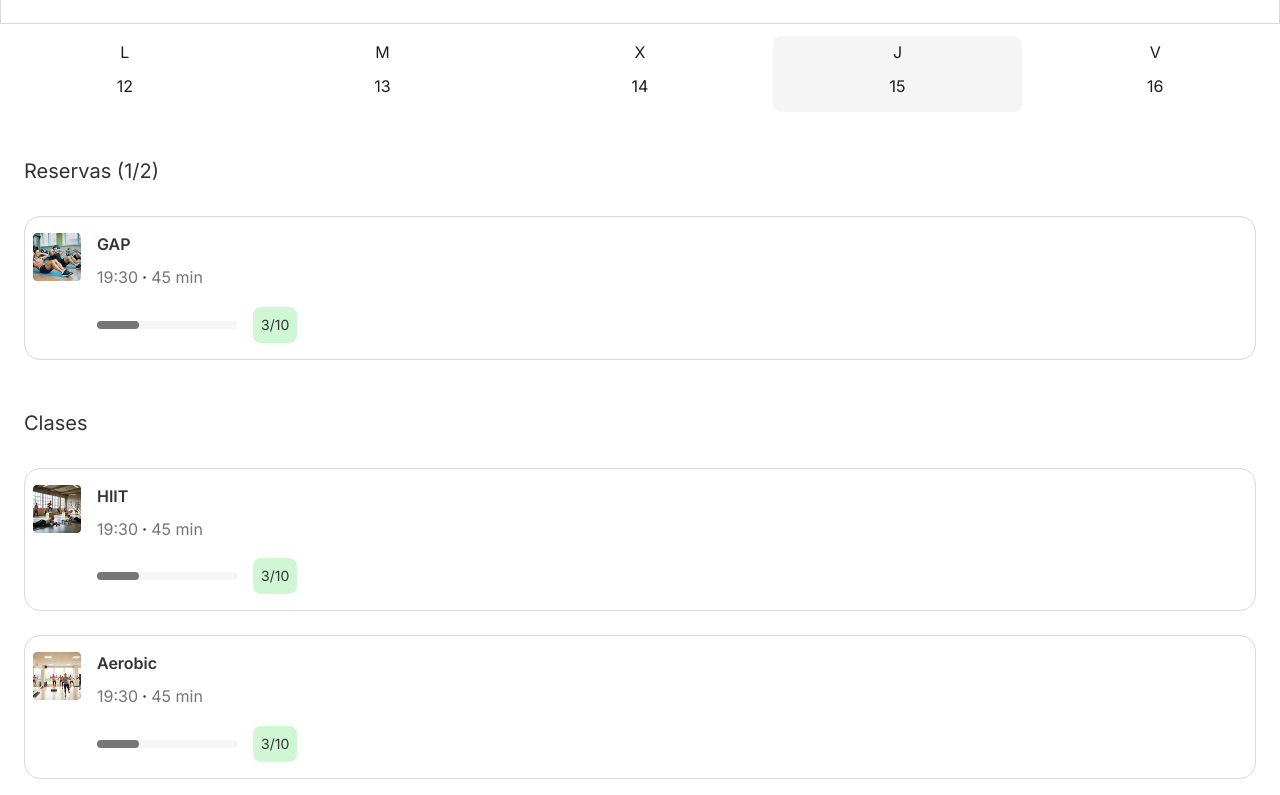
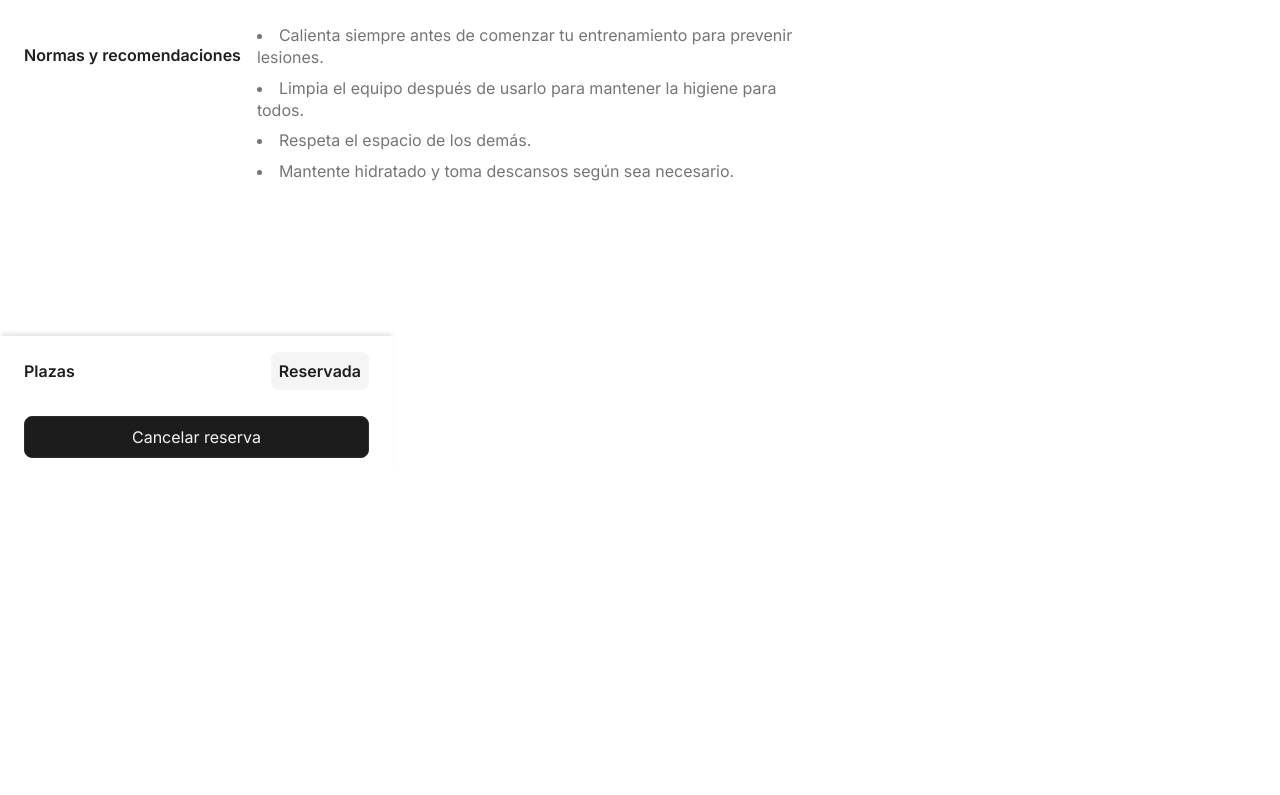
Before and after one commit to elenaferfor/berberechofit, a Django app: template fitapp/templates/fitapp/actividad.html in a window 1280 px wide. Shown: the part 326-1121 px from the top of the page. After the commit the page ends 784 px from the top, so only its background shows below. Run offline with Django 5.2, Linux system fonts and the light colour scheme; the template is opened without the code that fills it, so the values that code supplies are empty; some libraries are stand-ins or nearby versions.

Commit message:
Add detail html

```diff
--- /dev/null
+++ b/fitapp/static/css/style_actividad.css
@@ -0,0 +1,174 @@
+*{
+    margin: 0;
+    padding: 0;
+    box-sizing: border-box;
+}
+
+body{
+    font-family: "Inter", sans-serif;
+    font-optical-sizing: auto;
+    color: #1E1E1E;
+}
+
+/* HEADER */
+header{
+    display: flex;
+    padding: 24px;
+    align-items: center;
+    align-content: center;
+    gap: 0 16px;
+    align-self: stretch;
+    flex-wrap: wrap;
+    border: 1px solid #D9D9D9;
+
+}
+
+/* CONTENT */
+content{
+    display: flex;
+    padding: 16px 24px;
+    flex-direction: column;
+    align-items: flex-start;
+    gap: 24px;
+    align-self: stretch;
+}
+
+.infoActividad{
+    display: flex;
+    flex-direction: column;
+    justify-content: center;
+    align-items: flex-start;
+    gap: 24px;
+    align-self: stretch;
+}
+
+.infoActividadTop{
+    display: flex;
+    flex-direction: column;
+    align-items: flex-start;
+    align-self: stretch;
+
+    border-bottom: 1px solid #D9D9D9;
+}
+
+.infoLista{
+    display: flex;
+    padding: 12px 0;
+    align-items: flex-start;
+    gap: 12px;
+    align-self: stretch;
+}
+
+.infoLista > p{
+    font-size: 16px;
+    font-style: normal;
+    font-weight: 400;
+    line-height: 140%; /* 22.4px */
+}
+
+.infoActividadDescripcion{
+    display: flex;
+    min-width: 240px;
+    padding: 0;
+    align-items: flex-start;
+    align-content: flex-start;
+    gap: 16px 16px;
+    align-self: stretch;
+    flex-wrap: wrap;
+
+}
+
+.textoDescripcion{
+    display: flex;
+    flex-direction: column;
+    align-items: flex-start;
+    gap: 8px;
+    align-self: stretch;
+}
+
+h3{
+    font-size: 16px;
+    font-style: normal;
+    font-weight: 600;
+    line-height: 140%; /* 22.4px */
+}
+
+ul{
+    display: flex;
+    flex-direction: column;
+    align-items: flex-start;
+    gap: 8px;
+    align-self: stretch;
+}
+
+li{
+    list-style-type: disc;
+    list-style-position: inside;
+    max-width: 90%;
+    color: #757575;
+    font-size: 16px;
+    font-style: normal;
+    font-weight: 400;
+    line-height: 140%; /* 22.4px */
+}
+
+/* FLOATING MENU */
+.floatingMenu{
+    position: fixed;
+    bottom: 0;
+
+    display: flex;
+    width: 393px;
+    padding: 16px 24px;
+    flex-direction: column;
+    justify-content: center;
+    align-items: center;
+    gap: 16px;
+
+    background: white;
+    box-shadow: 0 -4px 4px -1px #0c0c0d0d, 0 -4px 4px -1px #0C0C0D0d;
+}
+
+.menuInfo{
+    display: flex;
+    justify-content: space-between;
+    align-items: center;
+    align-self: stretch;
+}
+
+.menuInfo > p{
+    font-size: 16px;
+    font-style: normal;
+    font-weight: 600;
+    line-height: 140%; /* 22.4px */
+}
+
+.menuInfo #status{
+    display: flex;
+    padding: 8px;
+    justify-content: center;
+    align-items: center;
+    gap: 8px;
+
+    border-radius: 8px;
+    background: #F5F5F5;
+}
+
+button{
+    display: flex;
+    padding: 12px;
+    justify-content: center;
+    align-items: center;
+    gap: 8px;
+    align-self: stretch;
+
+    border-radius: 8px;
+    border: 1px solid #2C2C2C;
+    background: #1C1C1C;
+
+    color: #F5F5F5;
+    font-size: 16PX;
+    font-style: normal;
+    font-weight: 400;
+    line-height: 100%; /* 16px */
+}
--- a/fitapp/templates/fitapp/actividad.html
+++ b/fitapp/templates/fitapp/actividad.html
@@ -10,7 +10,7 @@
     <title>Document</title>
     <link rel="stylesheet" href="//maxcdn.bootstrapcdn.com/bootstrap/3.2.0/css/bootstrap.min.css">
     <link rel="stylesheet" href="//maxcdn.bootstrapcdn.com/bootstrap/3.2.0/css/bootstrap-theme.min.css">
-    <link rel="stylesheet" href="{% static 'css/style.css' %}">
+    <link rel="stylesheet" href="{% static 'css/style_actividad.css' %}">
 
     <link rel="preconnect" href="https://fonts.googleapis.com">
     <link rel="preconnect" href="https://fonts.gstatic.com" crossorigin>
@@ -18,86 +18,57 @@
 </head>
 <body>
 <header>
-        <div class="logo">
-            <img src="{% static 'icons/Vector (Stroke).svg' %}" alt="gap">
+    <div class="backButton">
+        <img src="{% static 'icons/Icon Button.svg' %}" alt="atrás">
     </div>
-        <div class="perfil">
-            <img src="{% static 'icons/Avatar.png' %}" alt="gap">
+    <div class="tituloActividad">
+        <h1>GAP</h1>
     </div>
 </header>
 
 <content>
-        <div class="calendario">
-            <div class="dias">
-                <p>L</p>
-                <p>12</p>
+    <div class="actividad">
+        <div class="imagenActividad">
+            <img src="" alt="">
         </div>
-            <div class="dias">
-                <p>M</p>
-                <p>13</p>
+        <div class="infoActividad">
+            <div class="infoActividadTop">
+                <div class="infoLista">
+                    <img src="{% static 'icons/Calendar.svg' %}" alt="calendario">
+                    <p>Martes 6 Oct.</p>
                 </div>
-            <div class="dias">
-                <p>X</p>
-                <p>14</p>
+                <div class="infoLista">
+                    <img src="{% static 'icons/Clock.svg' %}" alt="reloj">
+                    <p><span class="horas">{{available_inscription.available_date|date:"H:i"}}</span> · <span class="horas">45 min</span></p>
                 </div>
-            <div class="dias" id="seleccionado">
-                <p>J</p>
-                <p>15</p>
+                <div class="infoLista">
+                    <img src="{% static 'icons/User.svg' %}" alt="monitor">
+                    <p>Raúl Rodríguez (Monitor)</p>
                 </div>
-            <div class="dias">
-                <p>V</p>
-                <p>16</p>
+            </div>
+            <div class="infoActividadDescripcion">
+                <div class="textoDescripcion">
+                    <h3>Normas y recomendaciones</h3>
+                </div>
+                <ul>
+                    <li>Calienta siempre antes de comenzar tu entrenamiento para prevenir lesiones.</li>
+                    <li>Limpia el equipo después de usarlo para mantener la higiene para todos.</li>
+                    <li>Respeta el espacio de los demás.</li>
+                    <li>Mantente hidratado y toma descansos según sea necesario.</li>
+                </ul>
+            </div>
         </div>
     </div>
 
-        <section>
-            <h2>Reservas (1/2)</h2>
-            <div class="clase">
-                <div class="iconoClase">
-                    <img src="{% static 'icons/GAP_thumb.png' %}" alt="gap">
+</content>
+
+<div class="floatingMenu">
+    <div class="menuInfo">
+        <p>Plazas</p>
+        <p id="status">Reservada</p>
     </div>
-                <div class="infoClase">
-                    <div class="nombreHoras">
-                        <p>GAP</p>
-                        <p><span class="horas">19:30</span> · <span class="horas">45 min</span></p>
+    <button>Cancelar reserva</button>
 </div>
-                    <div class="barra"><progress value="3" max="10"></progress><span class="barraNumeros">3/10</span></div>
-                </div>
-            </div>
-
-        </section>
-        </section>
-
-        <section>
-            <h2>Clases</h2>
-            <div class="clase">
-                <div class="iconoClase">
-                    <img src="{% static 'icons/HIT_Thumb.png' %}" alt="gap">
-                </div>
-                <div class="infoClase">
-                    <div class="nombreHoras">
-                        <p>HIIT</p>
-                        <p><span class="horas">19:30</span> · <span class="horas">45 min</span></p>
-                    </div>
-                    <div class="barra"><progress value="3" max="10"></progress><span class="barraNumeros">3/10</span></div>
-                </div>
-            </div>
-
-            <div class="clase">
-                <div class="iconoClase">
-                    <img src="{% static 'icons/Aerobic_Thumb.png' %}" alt="gap">
-                </div>
-                <div class="infoClase">
-                    <div class="nombreHoras">
-                        <p>Aerobic</p>
-                        <p><span class="horas">19:30</span> · <span class="horas">45 min</span></p>
-                    </div>
-                    <div class="barra"><progress value="3" max="10"></progress><span class="barraNumeros">3/10</span></div>
-                </div>
-            </div>
-
-        </section>
-    </content>
 
 </body>
 </html>
```
Also changed, not shown: fitapp/static/icons/logo.svg (added), 1 other file. Lines whose indentation alone changed are shown as unchanged.
